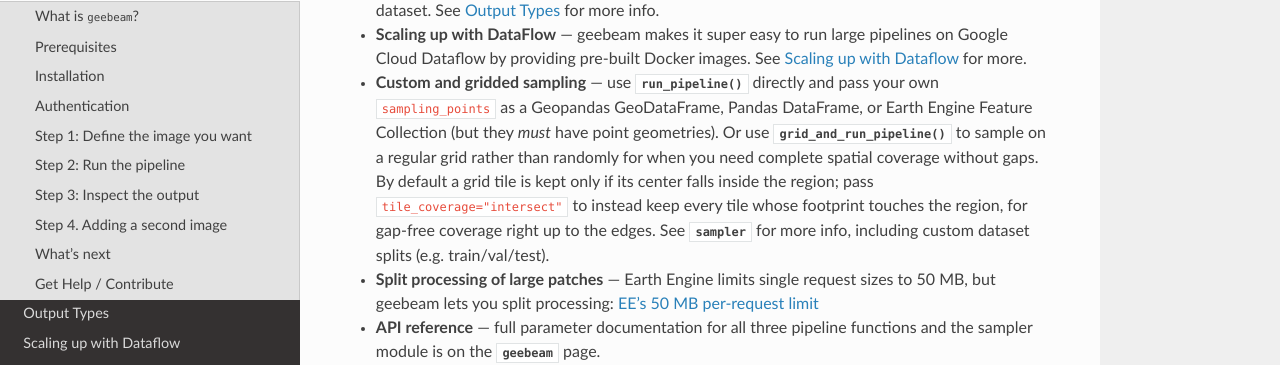
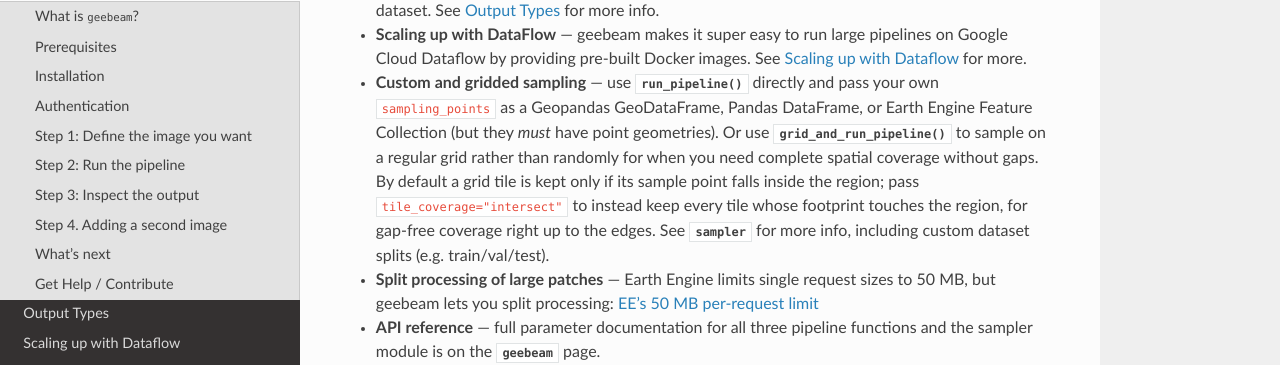
Before and after one commit to kysolvik/geebeam, a Sphinx documentation site: the page built from docs/getting_started.rst, in a window 1280 px wide and 900 px high, scrolled down 4529 px. Shown: the part 135-500 px from the top of the window. Built offline with Sphinx 7.4.7 and the Read the Docs theme 3.1.0, drawn with Linux system fonts in a browser that asks for light colours.

Commit message:
update docs to reflect clip default

```diff
--- a/docs/getting_started.rst
+++ b/docs/getting_started.rst
@@ -259,7 +259,7 @@
   Pandas DataFrame, or Earth Engine Feature Collection (but they *must* have
   point geometries). Or use :func:`~geebeam.grid_and_run_pipeline` to sample on a
   regular grid rather than randomly for when you need complete spatial
-  coverage without gaps. By default a grid tile is kept only if its center falls
+  coverage without gaps. By default a grid tile is kept only if its sample point falls
   inside the region; pass ``tile_coverage="intersect"`` to instead keep every
   tile whose footprint touches the region, for gap-free coverage right up to the
   edges. See :mod:`~geebeam.sampler` for more info, including custom
```
